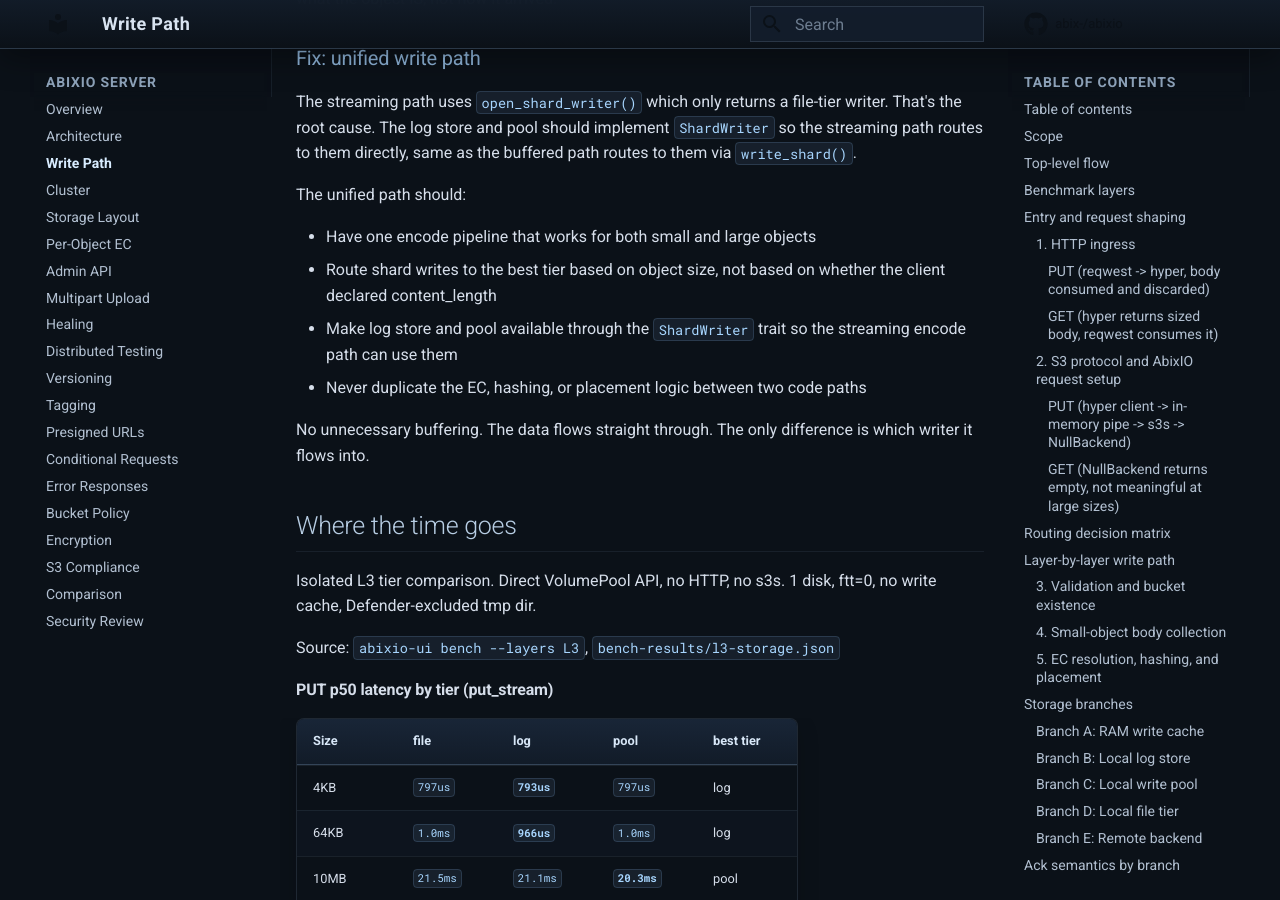
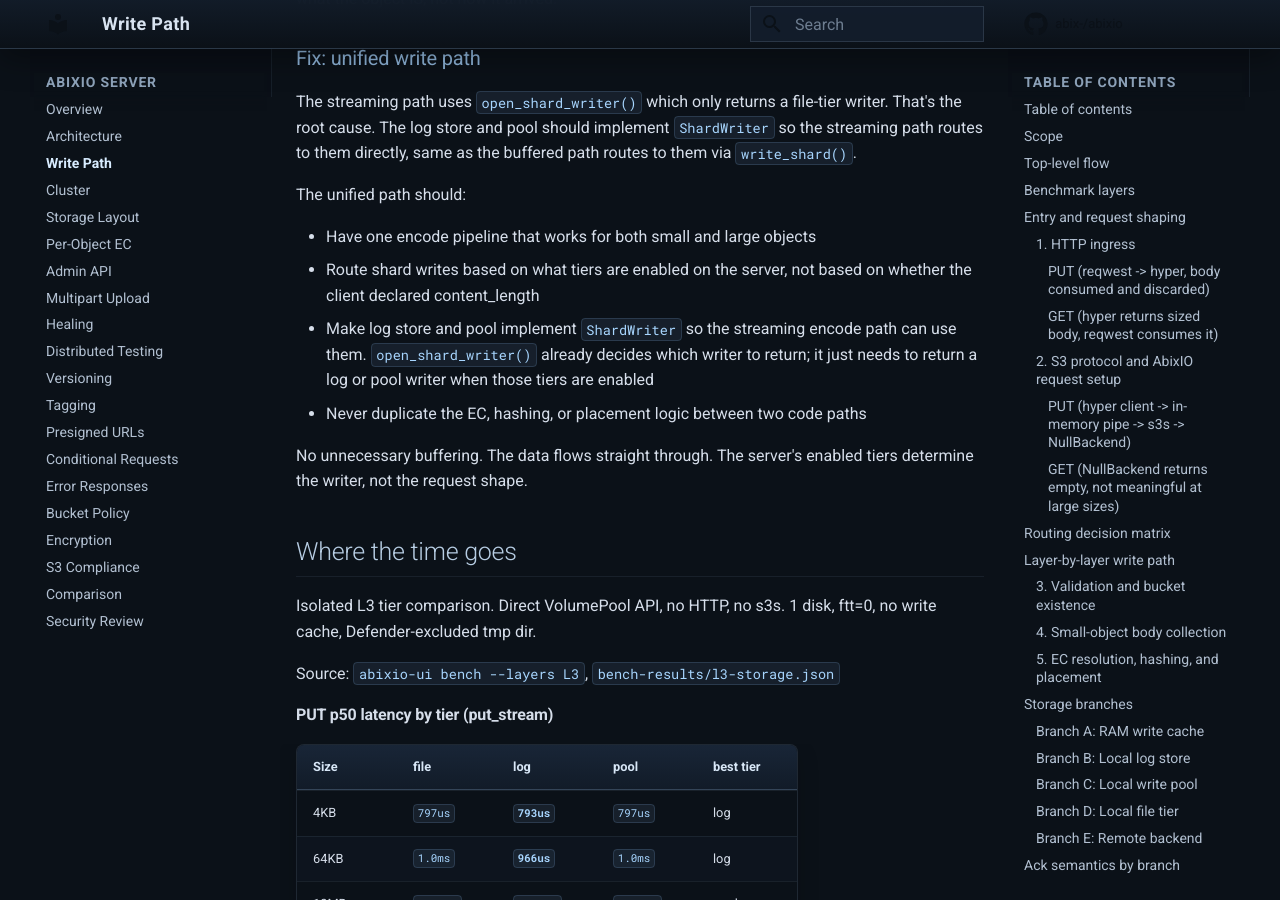
Before and after one commit to abix-/abixio, an MkDocs documentation site: the page built from docs/write-path.md, in a window 1280 px wide and 900 px high, scrolled down 14963 px. Built offline with MkDocs 1.6.1 and Material for MkDocs 9.7.7, drawn with Linux system fonts in a browser that asks for light colours; comment, search, counter and statistics services are not loaded.

Commit message:
docs: shard writer routing based on server config, not request shape

```diff
--- a/docs/write-path.md
+++ b/docs/write-path.md
@@ -544,15 +544,17 @@ directly, same as the buffered path routes to them via `write_shard()`.
 The unified path should:
 
 - Have one encode pipeline that works for both small and large objects
-- Route shard writes to the best tier based on object size, not based
-  on whether the client declared content_length
-- Make log store and pool available through the `ShardWriter` trait so
-  the streaming encode path can use them
+- Route shard writes based on what tiers are enabled on the server,
+  not based on whether the client declared content_length
+- Make log store and pool implement `ShardWriter` so the streaming
+  encode path can use them. `open_shard_writer()` already decides
+  which writer to return; it just needs to return a log or pool
+  writer when those tiers are enabled
 - Never duplicate the EC, hashing, or placement logic between two
   code paths
 
-No unnecessary buffering. The data flows straight through. The only
-difference is which writer it flows into.
+No unnecessary buffering. The data flows straight through. The
+server's enabled tiers determine the writer, not the request shape.
 
 ## Where the time goes
 
```
